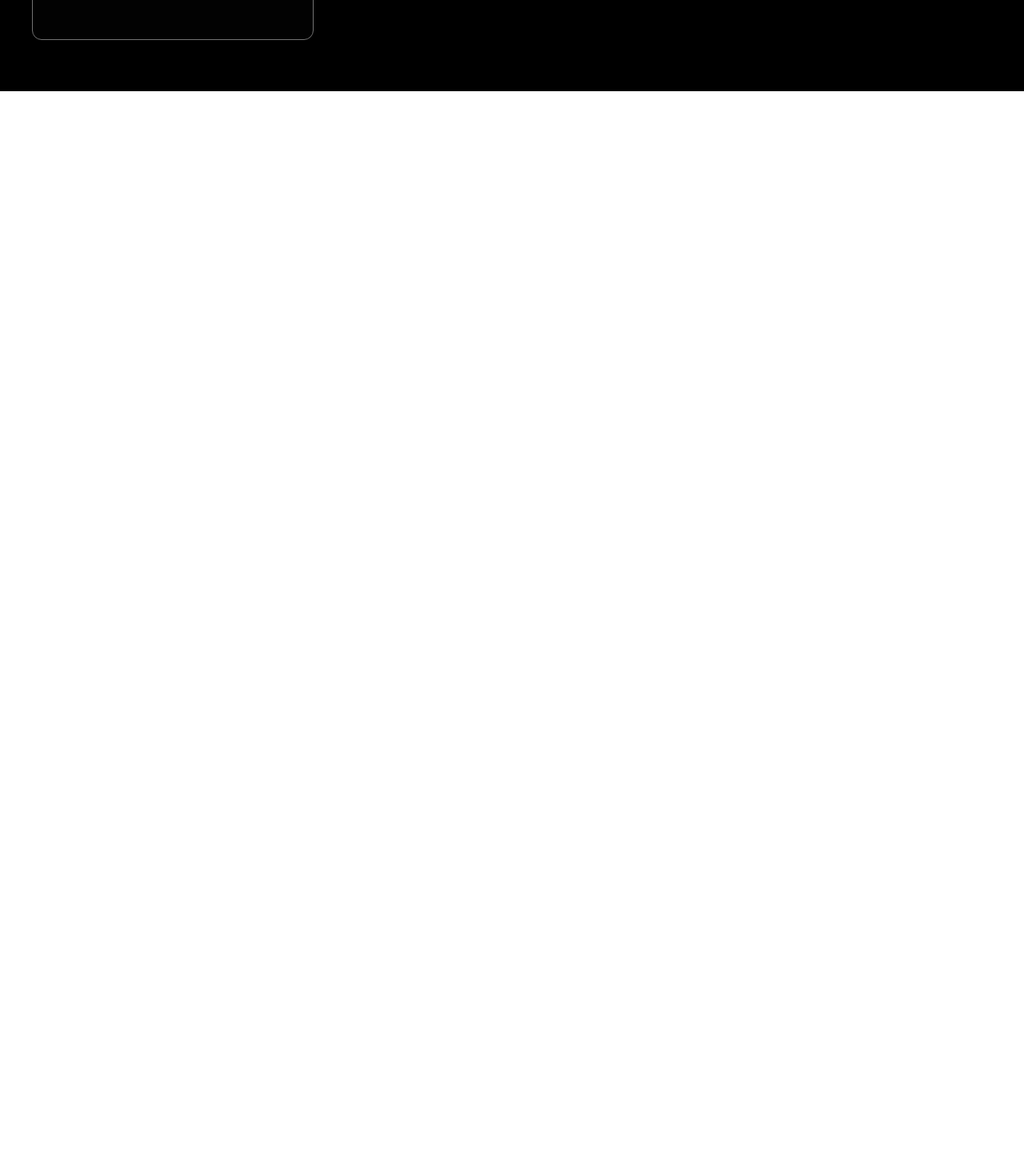
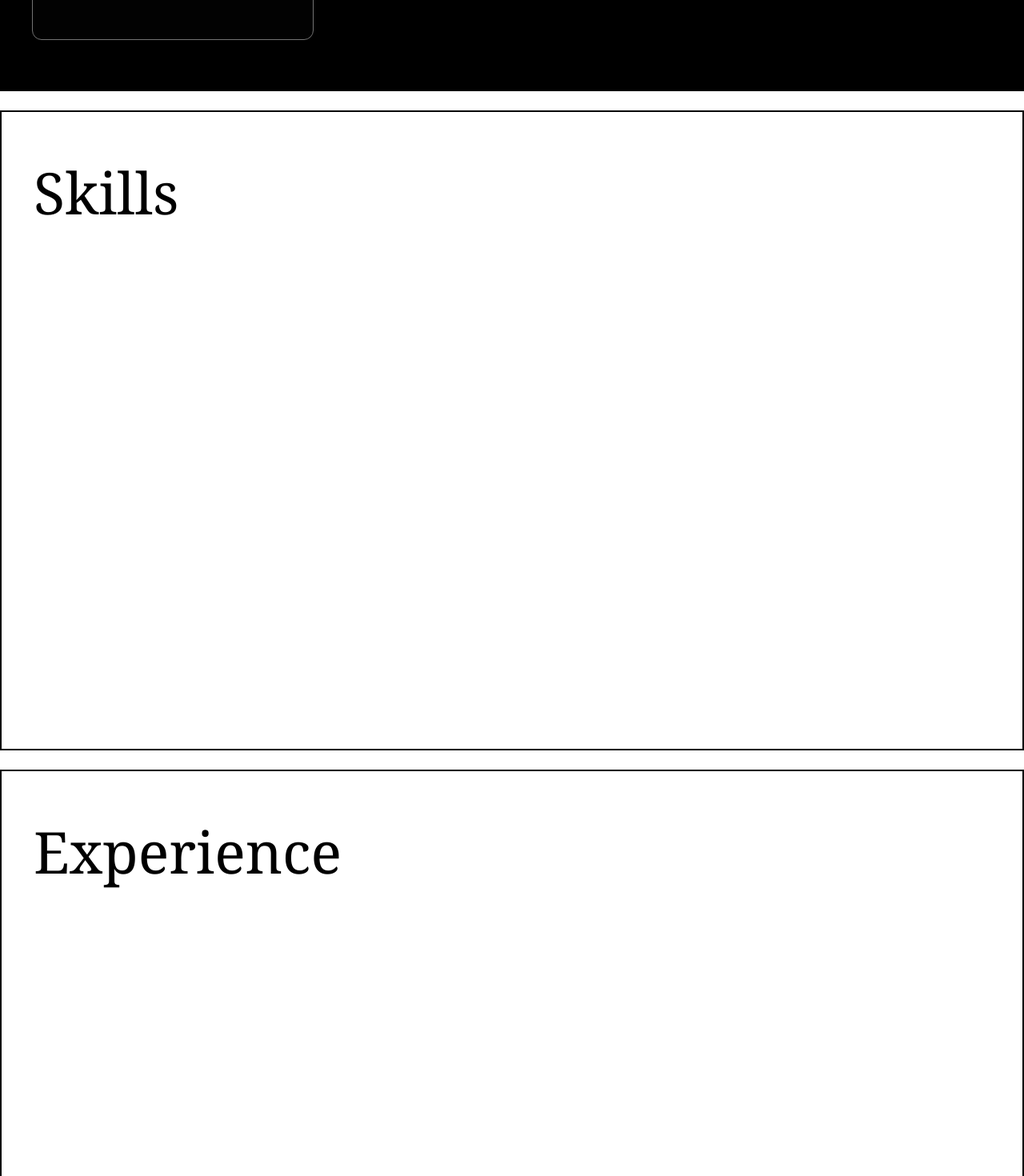
Before and after one commit to keerthivasan-mp4/Portfolio, a React (Vite) app: page / in a window 1280 px wide. Shown: the part 2000-3470 px from the top of the page at 80% size. Before the commit the page ends 2114 px from the top, so only its background shows below. Built offline with nearby package versions, Linux system fonts and the light colour scheme.

Commit message:
created a skills, component

```diff
--- a/src/App.tsx
+++ b/src/App.tsx
@@ -1,8 +1,10 @@
 
 import './App.css'
+import Experience from './Component/Experience'
 import Hero from './Component/Hero'
 import Navbar from './Component/NavBar'
 import Project from './Component/Project'
+import Skills from './Component/Skills'
 
 function App() {
 
@@ -12,6 +14,8 @@ function App() {
     <Navbar/>
     <Hero/>
     <Project/>
+    <Skills/>
+    <Experience/>
 
     </>
   )
--- a/src/Component/Experience.tsx
+++ b/src/Component/Experience.tsx
@@ -0,0 +1,7 @@
+export default function Experience(){
+    return(
+        <main className="min-h-screen px-3 py-16  md:px-10 mt-6 border-2">
+            <h1 className="mb-10 text-5xl font-serif md:text-6xl lg:text-7xl">Experience</h1>
+        </main>
+    )
+}
--- /dev/null
+++ b/src/Component/Skills.tsx
@@ -0,0 +1,35 @@
+
+
+export default function Skills(){
+
+    // interface skill_list{
+    //     title: string;
+    //     skills: string[];
+    // }
+
+
+
+
+    // const skill_list: skill_list=[
+
+    //     {
+    //         title:"Language",
+    //         skills:["Java", "python", "HTML & CSS"]
+    //     },
+    //     {
+    //         title:"Framework / Library",
+    //         skills:["Java", "python", "HTML & CSS"]
+    //     },
+    // ]
+    return(
+
+        <main className="min-h-screen px-3 py-16  md:px-10 mt-6 border-2">
+            <h1 className="mb-10 text-5xl font-serif md:text-6xl lg:text-7xl">Skills</h1>
+
+            <div className="">
+
+
+            </div>
+        </main>
+    )
+}
```
